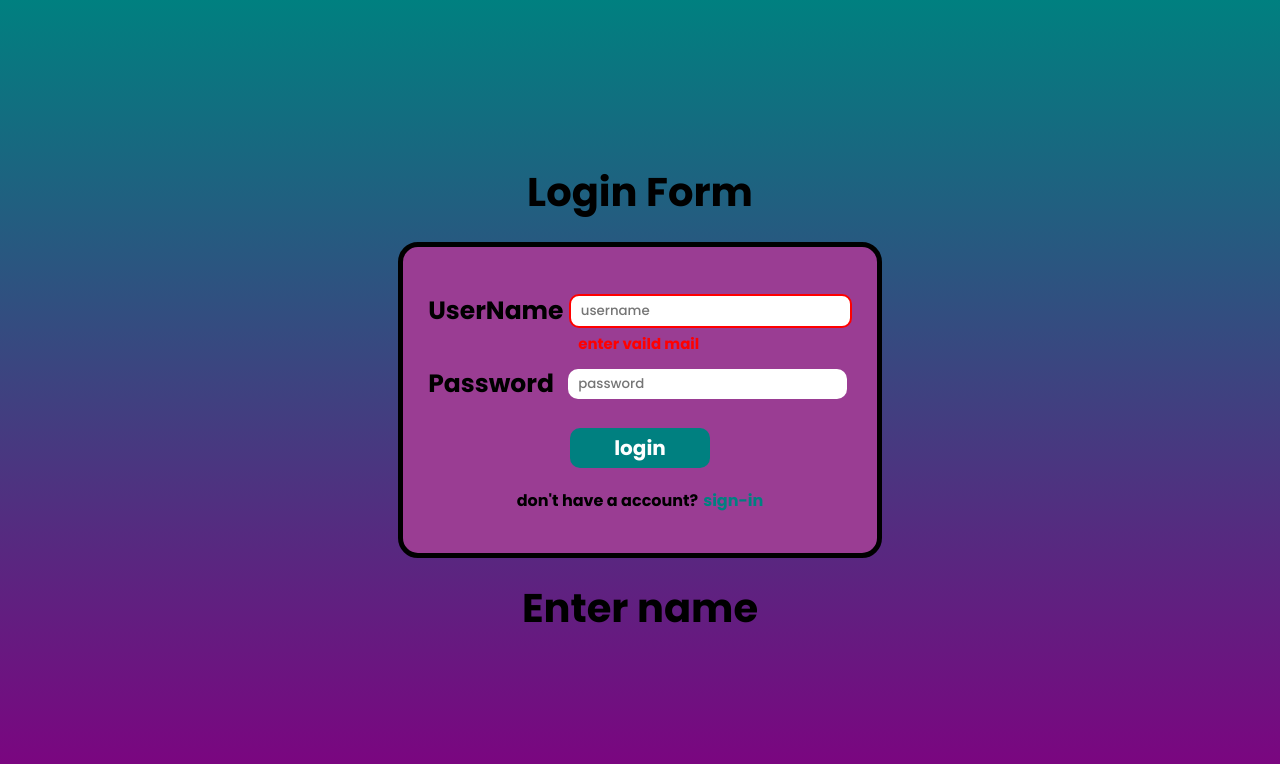
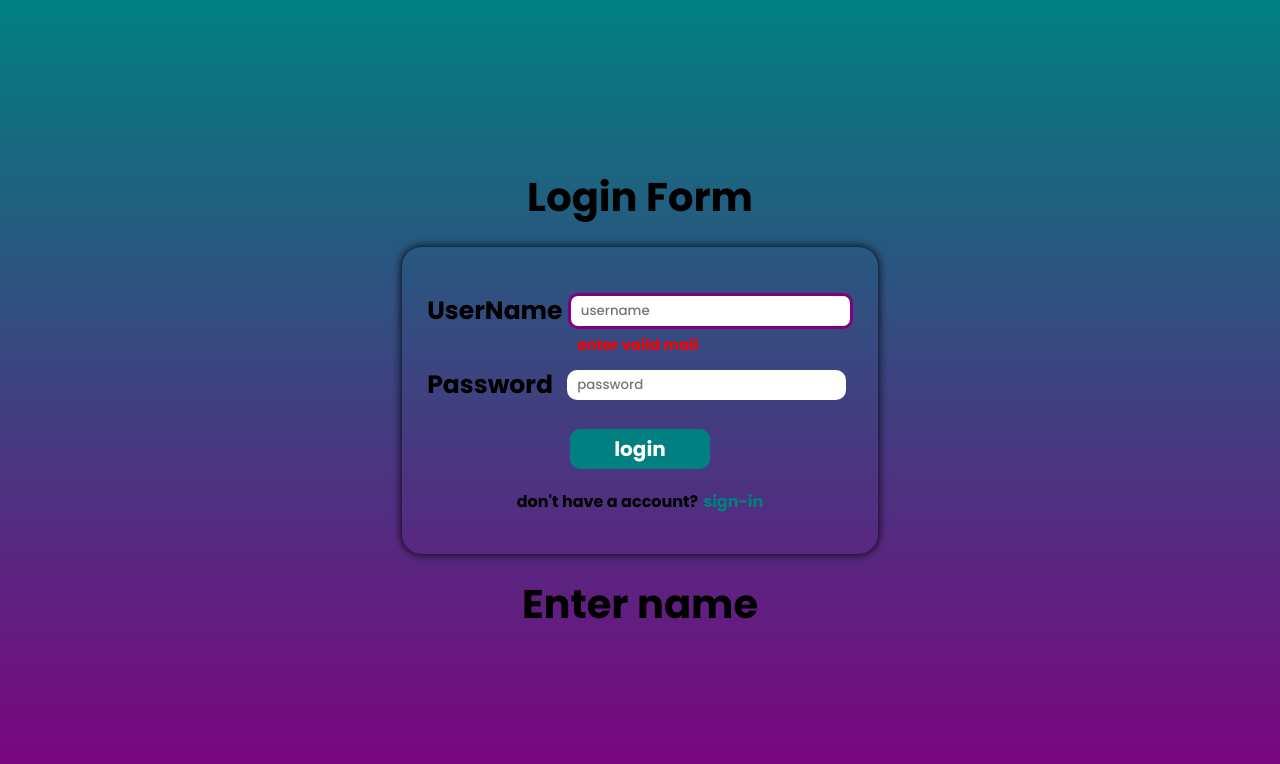
Before and after one commit to roopesh-jsp/loginForm-BasicJs, a plain HTML site: page index.html in a window 1280 px wide. Both pictures are taken after a click on the link "login". Drawn offline with Linux system fonts and the light colour scheme.

Commit message:
color adjustment

```diff
--- a/script.js
+++ b/script.js
@@ -8,14 +8,14 @@ document.querySelector('.btn').addEventListener('click',function(){
     let b=document.querySelector('#password').value;
     if(!a){
         document.querySelector('.msg').textContent="Enter name";
-        mail_input.style.border="2px solid red";
+        mail_input.style.border="3px solid purple";
         email_msg.style.display="block";
     }
     else if(!b){
         document.querySelector('.msg').textContent="enter pasword";
         email_msg.style.display="none";
         mail_input.style.border="none";
-        pass_input.style.border="2px solid red";
+        pass_input.style.border="3px solid purple";
         pass_msg.style.display="block";
     }
     if(a && b){
--- a/style.css
+++ b/style.css
@@ -21,8 +21,9 @@ h2{
 
 }
 .form{
-    background:rgb(154, 61, 147);
-    border: 5px solid black;
+    background:transparent;
+    /* border: 5px solid black; */
+    box-shadow: 0px 0px 10px 0px rgba(0,0,0,1);
     width: max-content;
     padding: 40px 20px;
     border-radius: 20px;
```
